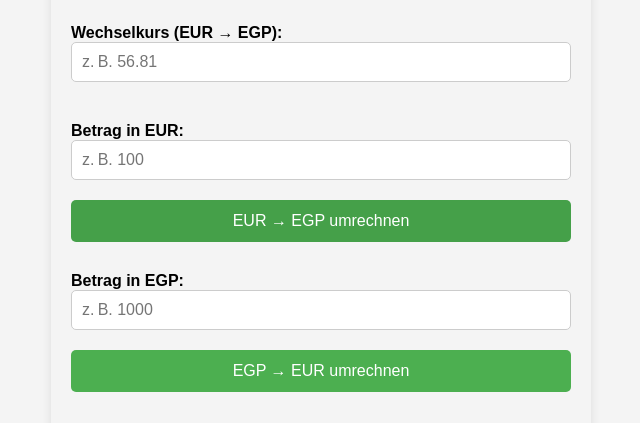
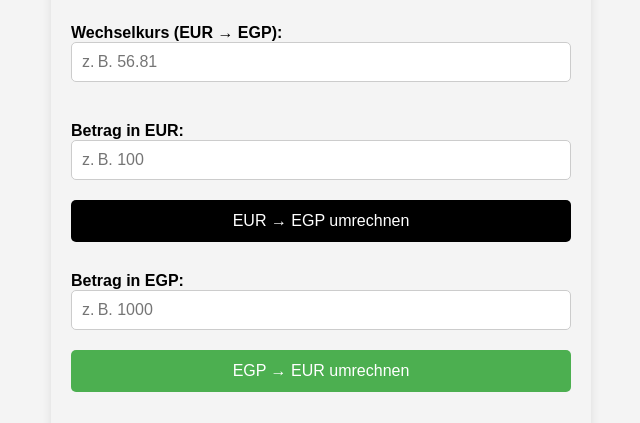
Before and after one commit to Keny28/waehrungsrechner, a Django app: template converter/templates/index.html in a window 1280 px wide, with the pointer over the restyled element. Shown: the part 162-585 px from the top of the page, without its empty margins (319-959 px from the left). Run offline with Django 5.2, Linux system fonts and the light colour scheme; the template is opened without the code that fills it, so the values that code supplies are empty.

Commit message:
Add all changes

```diff
--- a/converter/templates/index.html
+++ b/converter/templates/index.html
@@ -48,7 +48,7 @@
         }
 
         button:hover {
-            background-color: #45a049;
+            background-color: #000000;
         }
 
         .result {
```
